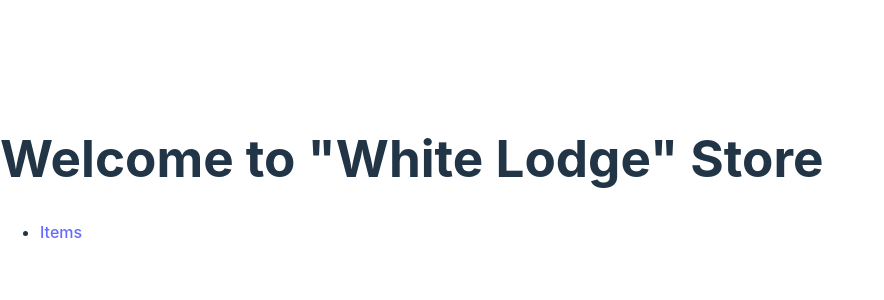
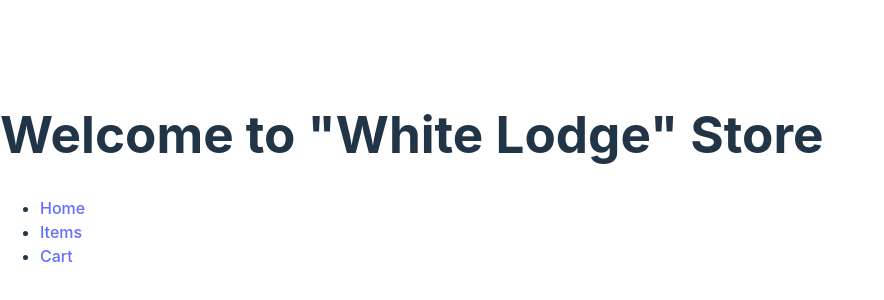
Before and after one commit to capitan-beto/shopping-cart, a React (Vite) app: page / in a window 1280 px wide. Shown: the part 222-522 px from the top of the page, without its empty margins (0-884 px from the left). Built offline with nearby package versions, Linux system fonts and the light colour scheme.

Commit message:
Edit header links

```diff
--- a/src/components/Header.tsx
+++ b/src/components/Header.tsx
@@ -1,4 +1,4 @@
-import { BrowserRouter, Routes, Route, Link } from "react-router-dom";
+import { Link } from "react-router-dom";
 
 const Header = () => {
     return (
@@ -7,9 +7,14 @@ const Header = () => {
             <nav>
                 <ul>
                     <li>
+                        <Link to="/" >Home</Link>
+                    </li>
+                    <li>
                         <Link to="/items" >Items</Link>
                     </li>
-
+                    <li>
+                        <Link to="/cart" >Cart</Link>
+                    </li>
                 </ul>
             </nav>
 
```
